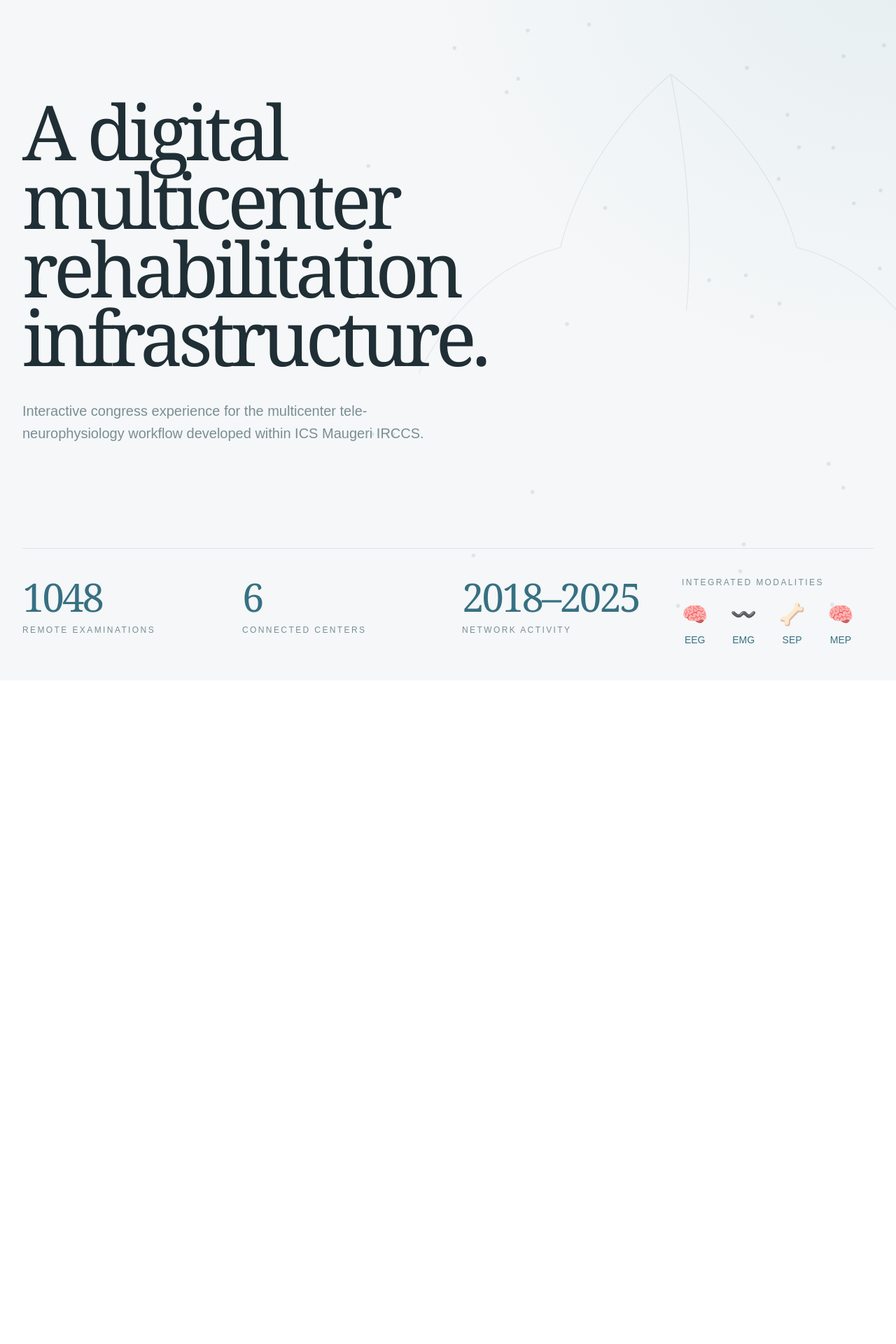
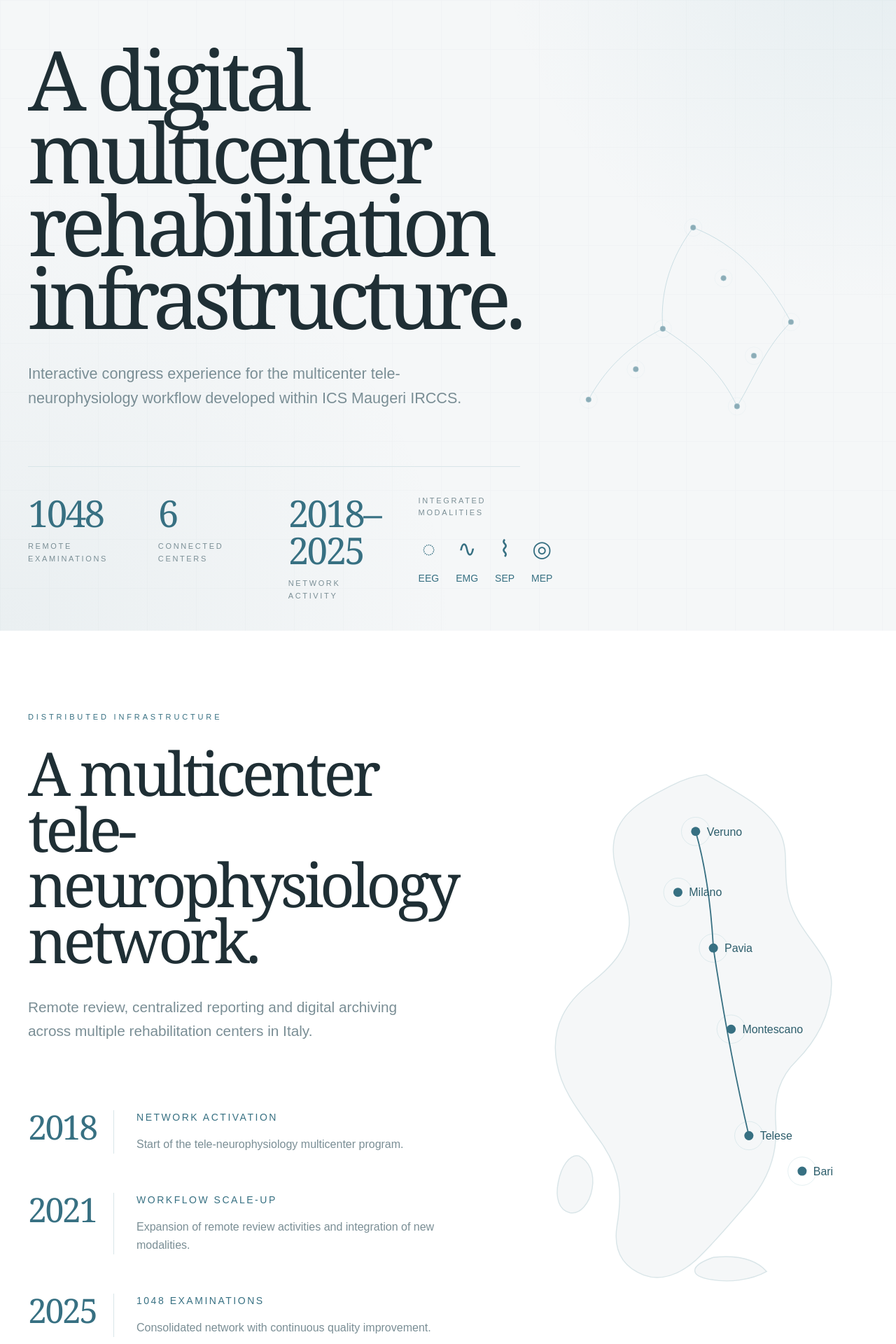
Before and after one commit to pietropace/m-tele-neuro-network, a Next.js app: page / in a window 1280 px wide. Shown: the part 140-2060 px from the top of the page at 70% size. Before the commit the page ends 1112 px from the top, so only its background shows below. Built offline with nearby package versions, Linux system fonts and the light colour scheme.

Commit message:
Update page.tsx
full editorial redesign

```diff
--- a/app/page.tsx
+++ b/app/page.tsx
@@ -1,87 +1,47 @@
 import Image from "next/image"
 
 export default function HomePage() {
-
-  const metrics = [
-    ["1048", "REMOTE EXAMINATIONS"],
-    ["6", "CONNECTED CENTERS"],
-    ["2018–2025", "NETWORK ACTIVITY"],
-  ]
-
-  const modalities = [
-    ["🧠", "EEG"],
-    ["〰️", "EMG"],
-    ["🦴", "SEP"],
-    ["🧠", "MEP"],
-  ]
-
   return (
-    <main className="min-h-screen bg-[#F5F7F8] overflow-x-hidden">
+    <main className="bg-[#F5F7F8] text-[#1F2F35] overflow-x-hidden">
 
       {/* HERO */}
-      <section className="relative min-h-screen overflow-hidden px-8 py-12">
+      <section className="relative min-h-screen overflow-hidden px-10 py-10">
 
-        {/* background */}
-        <div className="absolute inset-0 bg-[radial-gradient(circle_at_top_right,rgba(111,169,184,0.12),transparent_40%)]" />
+        {/* soft atmosphere */}
+        <div className="absolute inset-0 bg-[radial-gradient(circle_at_top_right,rgba(74,143,163,0.10),transparent_35%)]" />
 
-        {/* neural bg */}
-        <div className="absolute right-[-10%] top-[10%] w-[900px] h-[900px] opacity-[0.12]">
+        <div className="absolute inset-0 bg-[radial-gradient(circle_at_bottom_left,rgba(55,112,130,0.06),transparent_40%)]" />
 
-          <svg
-            viewBox="0 0 800 800"
-            className="w-full h-full"
-          >
+        {/* subtle grid */}
+        <div className="absolute inset-0 opacity-[0.03] bg-[linear-gradient(rgba(31,47,53,0.5)_1px,transparent_1px),linear-gradient(90deg,rgba(31,47,53,0.5)_1px,transparent_1px)] bg-[size:70px_70px]" />
 
-            <g stroke="#377082" strokeWidth="1" fill="none">
+        <div className="relative z-10 max-w-[1500px] mx-auto">
 
-              <path d="M400 120 C480 180 540 260 560 340" />
-              <path d="M400 120 C330 180 280 260 260 340" />
-              <path d="M400 120 C420 220 430 320 420 420" />
-              <path d="M560 340 C640 360 700 420 740 500" />
-              <path d="M260 340 C180 360 120 420 80 500" />
-
-              {[...Array(40)].map((_, i) => (
-                <circle
-                  key={i}
-                  cx={Math.random() * 800}
-                  cy={Math.random() * 800}
-                  r="2"
-                  fill="#377082"
-                />
-              ))}
-
-            </g>
-
-          </svg>
-
-        </div>
-
-        <div className="relative z-10 max-w-7xl mx-auto">
-
-          {/* top */}
+          {/* top bar */}
           <div className="flex items-center justify-between">
 
             <Image
               src="/maugeri-logo.png"
               alt="Maugeri"
-              width={220}
-              height={80}
+              width={210}
+              height={70}
               priority
+              className="opacity-95"
             />
 
             <div className="uppercase tracking-[0.35em] text-xs text-[#377082]">
-              TELE-NEUROPHYSIOLOGY NETWORK
+              Tele-Neurophysiology Network
             </div>
 
           </div>
 
-          {/* hero content */}
-          <div className="mt-24 grid lg:grid-cols-2 gap-12 items-center">
+          {/* hero layout */}
+          <div className="mt-20 grid lg:grid-cols-[1.05fr_0.95fr] gap-10 items-center">
 
             {/* LEFT */}
             <div>
 
-              <h1 className="text-[4rem] md:text-[6.8rem] leading-[0.9] tracking-[-0.06em] font-serif text-[#1F2F35]">
+              <h1 className="text-[4.8rem] md:text-[7.4rem] leading-[0.88] tracking-[-0.07em] font-serif text-[#1F2F35]">
 
                 A digital
                 multicenter
@@ -90,7 +50,7 @@ export default function HomePage() {
 
               </h1>
 
-              <p className="mt-10 text-xl leading-relaxed text-[#7A8E95] max-w-xl">
+              <p className="mt-10 text-[1.35rem] leading-relaxed text-[#7A8E95] max-w-2xl">
 
                 Interactive congress experience for the multicenter
                 tele-neurophysiology workflow developed within
@@ -98,25 +58,22 @@ export default function HomePage() {
 
               </p>
 
-            </div>
+              {/* metrics */}
+              <div className="mt-20 grid grid-cols-2 md:grid-cols-4 gap-10 border-t border-[#D9E5E8] pt-10">
 
-            {/* RIGHT */}
-            <div className="relative h-[600px]" />
-
-          </div>
-
-          {/* metrics */}
-          <div className="mt-24 border-t border-[#D9E5E8] pt-10 grid lg:grid-cols-4 gap-10">
-
-            {metrics.map(([value, label]) => (
+                {[
+                  ["1048", "REMOTE EXAMINATIONS"],
+                  ["6", "CONNECTED CENTERS"],
+                  ["2018–2025", "NETWORK ACTIVITY"],
+                ].map(([value, label]) => (
 
                   <div key={label}>
 
-                <div className="text-[3.5rem] leading-none tracking-[-0.05em] text-[#377082] font-serif">
+                    <div className="text-[3.3rem] leading-none tracking-[-0.05em] font-serif text-[#377082]">
                       {value}
                     </div>
 
-                <div className="mt-3 text-xs tracking-[0.2em] text-[#7A8E95] uppercase">
+                    <div className="mt-3 text-[11px] uppercase tracking-[0.24em] leading-relaxed text-[#7A8E95]">
                       {label}
                     </div>
 
@@ -127,20 +84,25 @@ export default function HomePage() {
                 {/* modalities */}
                 <div>
 
-              <div className="text-xs tracking-[0.2em] text-[#7A8E95] uppercase mb-5">
+                  <div className="text-[11px] uppercase tracking-[0.24em] text-[#7A8E95] mb-5">
                     Integrated Modalities
                   </div>
 
-              <div className="flex gap-8">
+                  <div className="flex gap-6">
 
-                {modalities.map(([icon, label]) => (
+                    {[
+                      ["EEG", "◌"],
+                      ["EMG", "∿"],
+                      ["SEP", "⌇"],
+                      ["MEP", "◎"],
+                    ].map(([label, icon]) => (
 
                       <div
                         key={label}
                         className="flex flex-col items-center"
                       >
 
-                    <div className="text-3xl text-[#377082]">
+                        <div className="text-[2rem] text-[#377082]">
                           {icon}
                         </div>
 
@@ -160,6 +122,262 @@ export default function HomePage() {
 
             </div>
 
+            {/* RIGHT VISUAL */}
+            <div className="relative h-[760px]">
+
+              {/* neural atmosphere */}
+              <svg
+                viewBox="0 0 900 900"
+                className="absolute inset-0 w-full h-full opacity-[0.55]"
+              >
+
+                <g
+                  stroke="#6FA9B8"
+                  strokeWidth="1.2"
+                  fill="none"
+                >
+
+                  <path d="M430 170 C560 220 650 320 720 450" />
+                  <path d="M430 170 C370 250 330 350 340 470" />
+                  <path d="M340 470 C420 520 510 590 560 700" />
+                  <path d="M720 450 C640 530 610 620 560 700" />
+                  <path d="M340 470 C260 510 180 570 120 680" />
+
+                  {[
+                    [430,170],
+                    [720,450],
+                    [340,470],
+                    [560,700],
+                    [120,680],
+                    [520,320],
+                    [610,550],
+                    [260,590],
+                  ].map(([x,y], i) => (
+
+                    <g key={i}>
+                      <circle
+                        cx={x}
+                        cy={y}
+                        r="8"
+                        fill="#377082"
+                      />
+
+                      <circle
+                        cx={x}
+                        cy={y}
+                        r="26"
+                        stroke="#6FA9B8"
+                        opacity="0.18"
+                      />
+                    </g>
+
+                  ))}
+
+                </g>
+
+              </svg>
+
+            </div>
+
+          </div>
+
+        </div>
+
+      </section>
+
+      {/* NETWORK SECTION */}
+      <section className="relative min-h-screen bg-white px-10 py-28 overflow-hidden">
+
+        <div className="relative z-10 max-w-[1500px] mx-auto grid lg:grid-cols-[0.85fr_1.15fr] gap-20 items-center">
+
+          {/* LEFT */}
+          <div>
+
+            <div className="uppercase tracking-[0.35em] text-[11px] text-[#377082] mb-8">
+              Distributed Infrastructure
+            </div>
+
+            <h2 className="text-[4rem] md:text-[5.4rem] leading-[0.92] tracking-[-0.06em] font-serif text-[#1F2F35]">
+
+              A multicenter
+              tele-neurophysiology
+              network.
+
+            </h2>
+
+            <p className="mt-10 text-[1.3rem] leading-relaxed text-[#7A8E95] max-w-xl">
+
+              Remote review, centralized reporting and digital archiving
+              across multiple rehabilitation centers in Italy.
+
+            </p>
+
+            {/* editorial timeline */}
+            <div className="mt-24 space-y-14">
+
+              {[
+                [
+                  "2018",
+                  "NETWORK ACTIVATION",
+                  "Start of the tele-neurophysiology multicenter program.",
+                ],
+                [
+                  "2021",
+                  "WORKFLOW SCALE-UP",
+                  "Expansion of remote review activities and integration of new modalities.",
+                ],
+                [
+                  "2025",
+                  "1048 EXAMINATIONS",
+                  "Consolidated network with continuous quality improvement.",
+                ],
+              ].map(([year, title, desc]) => (
+
+                <div
+                  key={year}
+                  className="grid grid-cols-[90px_1fr] gap-8"
+                >
+
+                  <div className="text-[3rem] leading-none tracking-[-0.05em] font-serif text-[#377082]">
+                    {year}
+                  </div>
+
+                  <div className="border-l border-[#D9E5E8] pl-8">
+
+                    <div className="text-sm tracking-[0.18em] uppercase text-[#377082]">
+                      {title}
+                    </div>
+
+                    <p className="mt-4 text-[#7A8E95] leading-relaxed">
+                      {desc}
+                    </p>
+
+                  </div>
+
+                </div>
+
+              ))}
+
+            </div>
+
+          </div>
+
+          {/* RIGHT MAP */}
+          <div className="relative h-[900px]">
+
+            {/* Italy SVG */}
+            <svg
+              viewBox="0 0 700 1100"
+              className="absolute inset-0 w-full h-full"
+            >
+
+              {/* Italy silhouette */}
+              <path
+                d="M381 58
+                C442 94 503 121 528 176
+                C545 214 531 254 544 303
+                C563 374 628 412 628 470
+                C628 531 596 585 559 622
+                C526 654 514 692 518 746
+                C522 802 504 856 464 902
+                C432 938 403 975 361 1015
+                C327 1045 291 1057 258 1045
+                C216 1029 197 997 205 947
+                C216 882 212 841 176 787
+                C140 734 97 688 86 626
+                C73 553 107 505 152 470
+                C197 435 227 400 229 354
+                C232 297 189 248 199 188
+                C208 133 257 108 309 81
+                C336 67 356 60 381 58Z"
+                fill="#F5F7F8"
+                stroke="#D9E5E8"
+                strokeWidth="2"
+              />
+
+              {/* Sardinia */}
+              <path
+                d="M130 810
+                C150 820 161 844 156 874
+                C151 904 132 926 112 922
+                C90 917 83 892 89 862
+                C95 831 111 806 130 810Z"
+                fill="#F5F7F8"
+                stroke="#D9E5E8"
+                strokeWidth="2"
+              />
+
+              {/* Sicily */}
+              <path
+                d="M395 1010
+                C444 1005 480 1015 500 1038
+                C472 1054 425 1062 381 1052
+                C354 1046 343 1028 395 1010Z"
+                fill="#F5F7F8"
+                stroke="#D9E5E8"
+                strokeWidth="2"
+              />
+
+              {/* network lines */}
+              <g
+                stroke="#377082"
+                strokeWidth="2.5"
+                fill="none"
+              >
+
+                <path d="M360 170 C380 240 390 310 395 400" />
+                <path d="M395 400 C410 500 430 620 465 770" />
+
+              </g>
+
+              {/* nodes */}
+              {[
+                ["Veruno", 360, 170],
+                ["Milano", 325, 290],
+                ["Pavia", 395, 400],
+                ["Montescano", 430, 560],
+                ["Telese", 465, 770],
+                ["Bari", 570, 840],
+              ].map(([label, x, y]) => (
+
+                <g key={label}>
+
+                  <circle
+                    cx={x}
+                    cy={y}
+                    r="9"
+                    fill="#377082"
+                  />
+
+                  <circle
+                    cx={x}
+                    cy={y}
+                    r="28"
+                    fill="none"
+                    stroke="#6FA9B8"
+                    opacity="0.25"
+                  />
+
+                  <text
+                    x={Number(x) + 22}
+                    y={Number(y) + 8}
+                    fontSize="22"
+                    fill="#2C5D6B"
+                    fontFamily="sans-serif"
+                  >
+                    {label}
+                  </text>
+
+                </g>
+
+              ))}
+
+            </svg>
+
+          </div>
+
+        </div>
+
       </section>
 
     </main>
```
Lines whose indentation alone changed are shown as unchanged.
